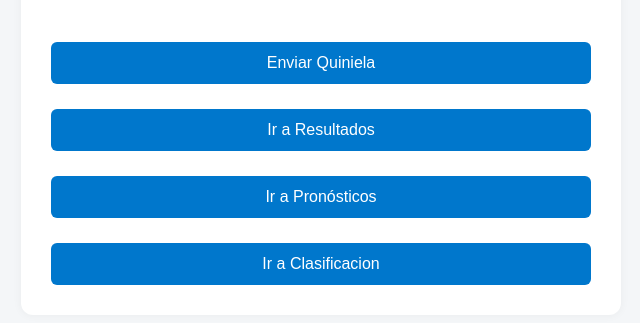
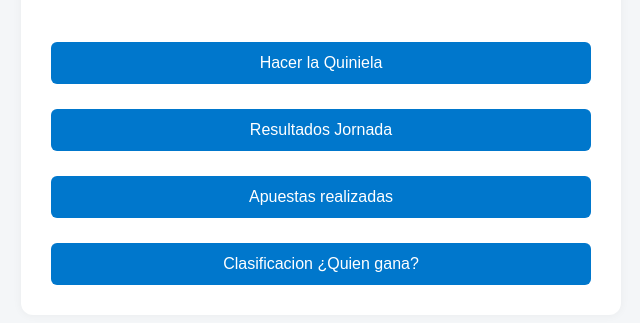
Before and after one commit to Ivideu/quiniela, a plain HTML site: page index.html in a window 1280 px wide. Shown: the part 137-460 px from the top of the page, without its empty margins (319-959 px from the left). Drawn offline with Linux system fonts and the light colour scheme.

Commit message:
index.html

```diff
--- a/index.html
+++ b/index.html
@@ -71,9 +71,9 @@
   <div class="container">
     <h1>Tu Quiniela</h1>
     <form id="quinielaForm">
-      <button type="button" onclick="location.href='enviar.html'">Enviar Quiniela</button>
-      <button type="button" onclick="location.href='resultados.html'">Ir a Resultados</button>
-      <button type="button" onclick="location.href='pronosticos.html'">Ir a Pronósticos</button>
-      <button type="button" onclick="location.href='clasificacion.html'">Ir a Clasificacion</button>
+      <button type="button" onclick="location.href='enviar.html'">Hacer la Quiniela</button>
+      <button type="button" onclick="location.href='resultados.html'">Resultados Jornada</button>
+      <button type="button" onclick="location.href='pronosticos.html'">Apuestas realizadas</button>
+      <button type="button" onclick="location.href='clasificacion.html'">Clasificacion ¿Quien gana?</button>
     </form>
   </div>
```
